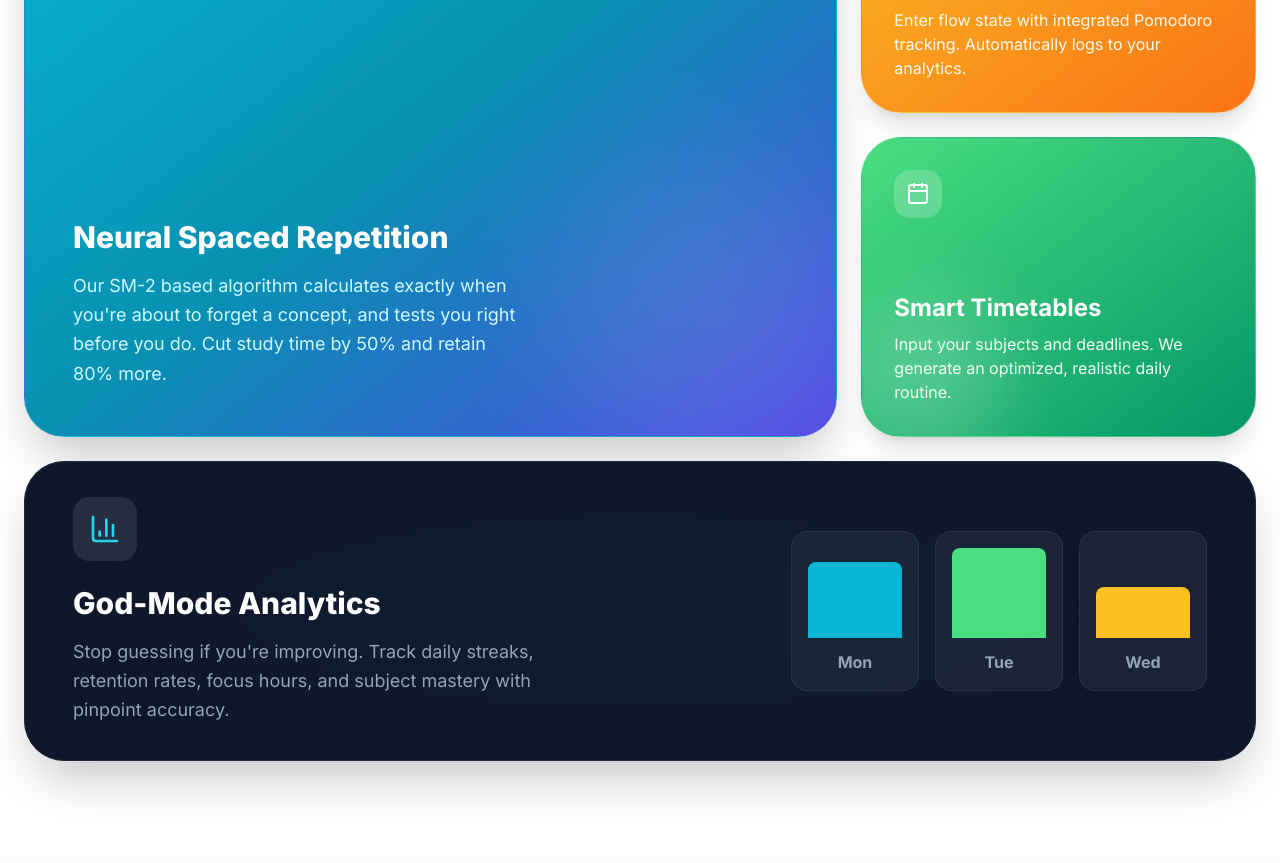
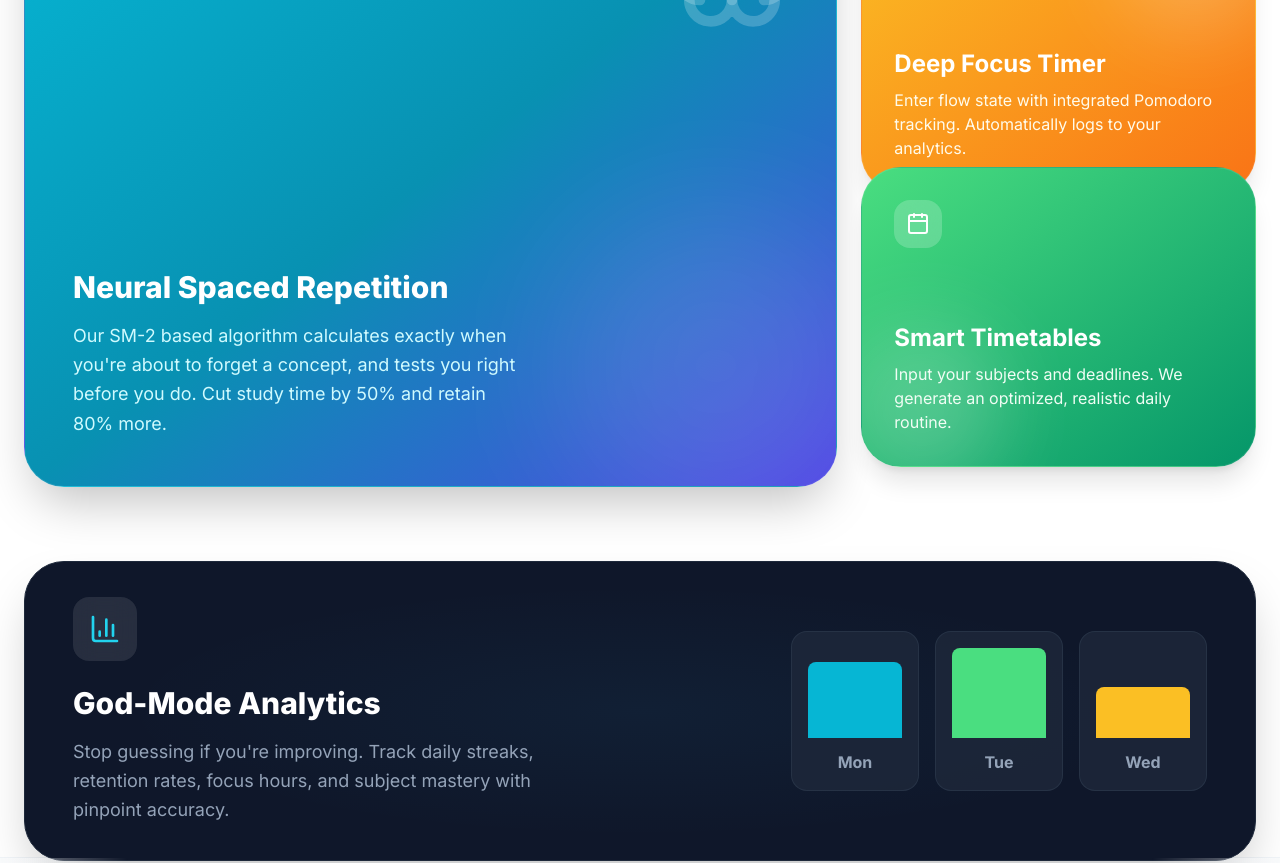
Before and after one commit to vircsam/studier, a React (Vite) app: page / in a window 1280 px wide. Shown: the part 2020-2883 px from the top of the page. Built offline with nearby package versions, Linux system fonts and the light colour scheme; no server answers; a web font is replaced by a local one.

Commit message:
Add linkedin to the footer

```diff
--- a/src/components/Footer.jsx
+++ b/src/components/Footer.jsx
@@ -30,10 +30,13 @@ export const Footer = () => {
           </div>
         </div>
         <div className="pt-8 border-t border-[#27272a] flex flex-col md:flex-row justify-between items-center gap-4">
-          <p className="text-xs text-[#52525b]">© 2025 SeasonCycle Inc. All rights reserved.</p>
+          <p className="text-xs text-[#52525b]">© 2026 Studier Inc. All rights reserved.</p>
           <div className="flex gap-4">
-            <div className="w-5 h-5 bg-[#27272a] rounded-full hover:bg-[#3f3f46] transition-colors cursor-pointer"></div>
-            <div className="w-5 h-5 bg-[#27272a] rounded-full hover:bg-[#3f3f46] transition-colors cursor-pointer"></div>
+            <a href="https://www.linkedin.com/company/vircsam/" target="_blank" rel="noopener noreferrer" className="text-[#52525b] hover:text-[#0a66c2] transition-colors cursor-pointer">
+              <svg xmlns="http://www.w3.org/2000/svg" className="w-5 h-5" viewBox="0 0 24 24" fill="currentColor">
+                <path d="M19 0h-14c-2.761 0-5 2.239-5 5v14c0 2.761 2.239 5 5 5h14c2.762 0 5-2.239 5-5v-14c0-2.761-2.238-5-5-5zm-11 19h-3v-11h3v11zm-1.5-12.268c-.966 0-1.75-.79-1.75-1.764s.784-1.764 1.75-1.764 1.75.79 1.75 1.764-.783 1.764-1.75 1.764zm13.5 12.268h-3v-5.604c0-3.368-4-3.113-4 0v5.604h-3v-11h3v1.765c1.396-2.586 7-2.777 7 2.476v6.759z" />
+              </svg>
+            </a>
           </div>
         </div>
       </div>
--- a/src/pages/Landing.jsx
+++ b/src/pages/Landing.jsx
@@ -15,6 +15,13 @@ export default function Landing() {
   const opacityText = useTransform(scrollYProgress, [0, 0.5], [0.08, 0]);
   const orbY1 = useTransform(scrollYProgress, [0, 1], ["0%", "50%"]);
   const orbY2 = useTransform(scrollYProgress, [0, 1], ["0%", "-50%"]);
+  const dashY = useTransform(scrollYProgress, [0, 1], [0, 150]);
+
+  // Features Parallax
+  const featY1 = useTransform(scrollYProgress, [0.3, 1], [50, -50]);
+  const featY2 = useTransform(scrollYProgress, [0.4, 1], [80, -20]);
+  const featY3 = useTransform(scrollYProgress, [0.3, 1], [30, -60]);
+  const featY4 = useTransform(scrollYProgress, [0.5, 1], [100, -40]);
 
   const containerVariants = {
     hidden: { opacity: 0 },
@@ -187,6 +194,7 @@ export default function Landing() {
 
           {/* Floating Dashboard Preview Card */}
           <motion.div
+            style={{ y: dashY }}
             variants={floatAnimation}
             animate="animate"
             className="mt-20 w-full max-w-5xl rounded-[2.5rem] overflow-hidden border border-white/40 bg-white/40 backdrop-blur-2xl p-3 shadow-[0_30px_80px_rgba(6,182,212,0.15)] will-change-transform"
@@ -248,15 +256,27 @@ export default function Landing() {
         </section>
 
         {/* Uneven Bento Box Grid for Features */}
-        <section id="features" className="px-6 py-24 max-w-7xl mx-auto z-10 relative">
-          <div className="text-center max-w-3xl mx-auto mb-20 space-y-6">
+        <motion.section
+          initial="hidden"
+          whileInView="visible"
+          viewport={{ once: true, margin: "-100px" }}
+          variants={containerVariants}
+          id="features"
+          className="px-6 py-24 max-w-7xl mx-auto z-10 relative"
+        >
+          <motion.div variants={itemVariants} className="text-center max-w-3xl mx-auto mb-20 space-y-6">
             <h2 className="text-4xl sm:text-6xl font-black tracking-tight text-slate-800">Unfair Advantage.</h2>
             <p className="text-xl text-slate-500 font-medium">Stop grinding. Start optimizing. The science of high-performance learning packed into one beautiful interface.</p>
-          </div>
+          </motion.div>
 
           <div className="grid grid-cols-1 md:grid-cols-3 gap-6 auto-rows-auto md:auto-rows-[300px]">
             {/* Box 1: Spaced Repetition (Spans 2 cols, 2 rows) */}
-            <div className="col-span-1 md:col-span-2 row-span-1 md:row-span-2 p-8 md:p-12 rounded-[2.5rem] bg-gradient-to-br from-brand-500 via-brand-600 to-indigo-600 text-white shadow-2xl hover:shadow-brand-500/30 transition-all flex flex-col justify-between group overflow-hidden relative border border-white/10">
+            <motion.div
+              style={{ y: featY1 }}
+              variants={itemVariants}
+              whileHover={{ y: -10, scale: 1.02 }}
+              className="col-span-1 md:col-span-2 row-span-1 md:row-span-2 p-8 md:p-12 rounded-[2.5rem] bg-gradient-to-br from-brand-500 via-brand-600 to-indigo-600 text-white shadow-2xl hover:shadow-brand-500/30 transition-all flex flex-col justify-between group overflow-hidden relative border border-white/10"
+            >
               <div className="absolute -right-10 -bottom-10 w-80 h-80 bg-white/10 rounded-full blur-3xl group-hover:scale-110 transition-transform duration-700" />
               <div className="absolute top-10 right-10 text-white/20 group-hover:text-white/40 transition-colors">
                 <Brain className="w-32 h-32" />
@@ -270,10 +290,15 @@ export default function Landing() {
                 <h3 className="text-3xl font-black mb-4">Neural Spaced Repetition</h3>
                 <p className="text-brand-100 text-lg font-medium leading-relaxed max-w-md">Our SM-2 based algorithm calculates exactly when you're about to forget a concept, and tests you right before you do. Cut study time by 50% and retain 80% more.</p>
               </div>
-            </div>
+            </motion.div>
 
             {/* Box 2: Pomodoro Timer (1 col, 1 row) */}
-            <div className="col-span-1 row-span-1 p-8 rounded-[2.5rem] bg-gradient-to-br from-amber-400 to-orange-500 text-white shadow-xl hover:shadow-amber-500/30 transition-all flex flex-col group overflow-hidden relative border border-white/10">
+            <motion.div
+              style={{ y: featY2 }}
+              variants={itemVariants}
+              whileHover={{ y: -10, scale: 1.05 }}
+              className="col-span-1 row-span-1 p-8 rounded-[2.5rem] bg-gradient-to-br from-amber-400 to-orange-500 text-white shadow-xl hover:shadow-amber-500/30 transition-all flex flex-col group overflow-hidden relative border border-white/10"
+            >
               <div className="absolute -right-5 -top-5 w-40 h-40 bg-white/20 rounded-full blur-2xl group-hover:scale-125 transition-transform duration-500" />
               <div className="w-12 h-12 rounded-2xl bg-white/20 backdrop-blur-md flex items-center justify-center mb-6 z-10">
                 <Clock className="w-6 h-6 text-white" />
@@ -282,10 +307,15 @@ export default function Landing() {
                 <h3 className="text-2xl font-bold mb-2">Deep Focus Timer</h3>
                 <p className="text-amber-50 font-medium">Enter flow state with integrated Pomodoro tracking. Automatically logs to your analytics.</p>
               </div>
-            </div>
+            </motion.div>
 
             {/* Box 3: Timetable (1 col, 1 row) */}
-            <div className="col-span-1 row-span-1 p-8 rounded-[2.5rem] bg-gradient-to-br from-green-400 to-emerald-600 text-white shadow-xl hover:shadow-green-500/30 transition-all flex flex-col group overflow-hidden relative border border-white/10">
+            <motion.div
+              style={{ y: featY3 }}
+              variants={itemVariants}
+              whileHover={{ y: -10, scale: 1.05 }}
+              className="col-span-1 row-span-1 p-8 rounded-[2.5rem] bg-gradient-to-br from-green-400 to-emerald-600 text-white shadow-xl hover:shadow-green-500/30 transition-all flex flex-col group overflow-hidden relative border border-white/10"
+            >
               <div className="absolute -left-5 -bottom-5 w-40 h-40 bg-white/20 rounded-full blur-2xl group-hover:scale-125 transition-transform duration-500" />
               <div className="w-12 h-12 rounded-2xl bg-white/20 backdrop-blur-md flex items-center justify-center mb-6 z-10">
                 <Calendar className="w-6 h-6 text-white" />
@@ -294,10 +324,15 @@ export default function Landing() {
                 <h3 className="text-2xl font-bold mb-2">Smart Timetables</h3>
                 <p className="text-green-50 font-medium">Input your subjects and deadlines. We generate an optimized, realistic daily routine.</p>
               </div>
-            </div>
+            </motion.div>
 
             {/* Box 4: Analytics (Spans 3 cols, 1 row) */}
-            <div className="col-span-1 md:col-span-3 row-span-1 p-8 md:p-12 rounded-[2.5rem] bg-slate-900 text-white shadow-2xl hover:shadow-slate-500/20 transition-all flex flex-col md:flex-row items-start md:items-center justify-between group overflow-hidden relative border border-slate-800">
+            <motion.div
+              style={{ y: featY4 }}
+              variants={itemVariants}
+              whileHover={{ y: -5, scale: 1.01 }}
+              className="col-span-1 md:col-span-3 row-span-1 p-8 md:p-12 rounded-[2.5rem] bg-slate-900 text-white shadow-2xl hover:shadow-slate-500/20 transition-all flex flex-col md:flex-row items-start md:items-center justify-between group overflow-hidden relative border border-slate-800"
+            >
               <div className="absolute top-1/2 left-1/2 -translate-x-1/2 -translate-y-1/2 w-full h-full bg-[radial-gradient(ellipse_at_center,rgba(56,189,248,0.1)_0%,transparent_60%)] group-hover:opacity-100 opacity-50 transition-opacity" />
               <div className="relative z-10 max-w-lg mb-8 md:mb-0">
                 <div className="w-16 h-16 rounded-2xl bg-white/10 backdrop-blur-md flex items-center justify-center mb-6">
@@ -320,9 +355,9 @@ export default function Landing() {
                   <span className="text-slate-400 font-bold mt-3">Wed</span>
                 </div>
               </div>
-            </div>
+            </motion.div>
           </div>
-        </section>
+        </motion.section>
 
         {/* Infinite Scrolling Reviews Marquee */}
         <section id="reviews" className="py-24 bg-slate-50/50 border-y border-slate-100 overflow-hidden relative">
```
